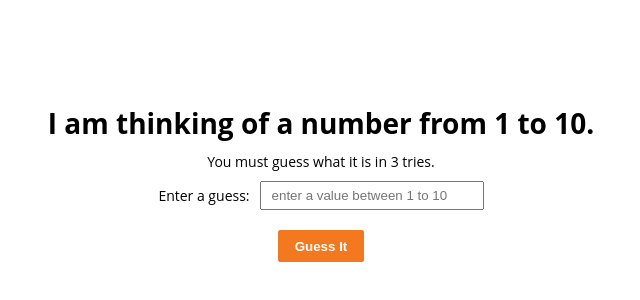
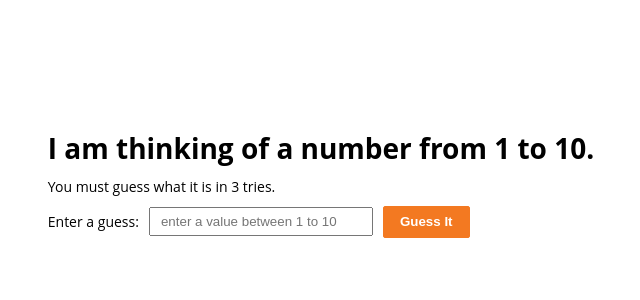
Before and after one commit to srinivas11909/numberGuess, a website: page views/index.html in a window 1280 px wide. Shown: the part 212-512 px from the top of the page, without its empty margins (319-959 px from the left). Drawn offline with Linux system fonts and the light colour scheme.

Commit message:
styling changes

```diff
--- a/views/index.html
+++ b/views/index.html
@@ -9,8 +9,8 @@
 			body{margin: 0px;font-size: 14px;font-family: 'Open Sans', sans-serif;}
 			.number-predict_block{display: flex;flex: 1;flex-direction: column;align-items: center;justify-content: center;position: fixed;height: 100%;width: 100%;}
 			p{margin: 0px;}
-			.button{border-radius: 2px;height: 32px;padding: 0 16px;border: 1px solid #F37921;text-align: center;background: #F37921;margin: 10px 0;cursor: pointer;color: #fff;text-transform: capitalize;font-weight: 600;outline: none;}
-			.input-box{padding: 5px 10px;min-width: 200px;margin-left: 10px;}
+			.button{border-radius: 2px;height: 32px;padding: 0 16px;border: 1px solid #F37921;text-align: center;background: #F37921;cursor: pointer;color: #fff;text-transform: capitalize;font-weight: 600;outline: none;}
+			.input-box{padding: 5px 10px;min-width: 200px;margin:0px 10px;}
 			.guess-block{display: flex;flex-direction: row;align-items: center;}
 			#error_display{color: red;margin: 5px 0 0;}
 			#guess_message, #final_message{color: #000;margin-bottom: 10px;}
@@ -22,11 +22,13 @@
 	</head>
 	<body>
 		<div class='number-predict_block'>
+			<div>
 			<h1 class="heading-txt">I am thinking of a number from 1 to 10.</h1>
 			<p class="instruct-txt">You must guess what it is in 3 tries.</p>
 			<div class="guess-block">
 				<p>Enter a guess:</p>
-				<input type= "number" placeholder="enter a value between 1 to 10" id="predict_number" min="1" max="10" class="input-box">
+				<input type= "number" placeholder="enter a value between 1 to 10" id="predict_number" min="1" max="10" class="input-box" />
+				<input type="button" value="guess it" onclick="isGuessCorrect()" id="guess_submit" class="button"/>
 			</div>
 			<div class="result-box">
 					<span id="guess_message" style="display:none"></span>
@@ -35,8 +37,8 @@
 			<div>
 				<span id="error_display" style="display:none"> please enter a valid number from 1 to 10</span>
 			</div>
+		</div>
 
-			<input type="button" value="guess it" onclick="isGuessCorrect()" id="guess_submit" class="button"/>
 
 		</div>
 
```
